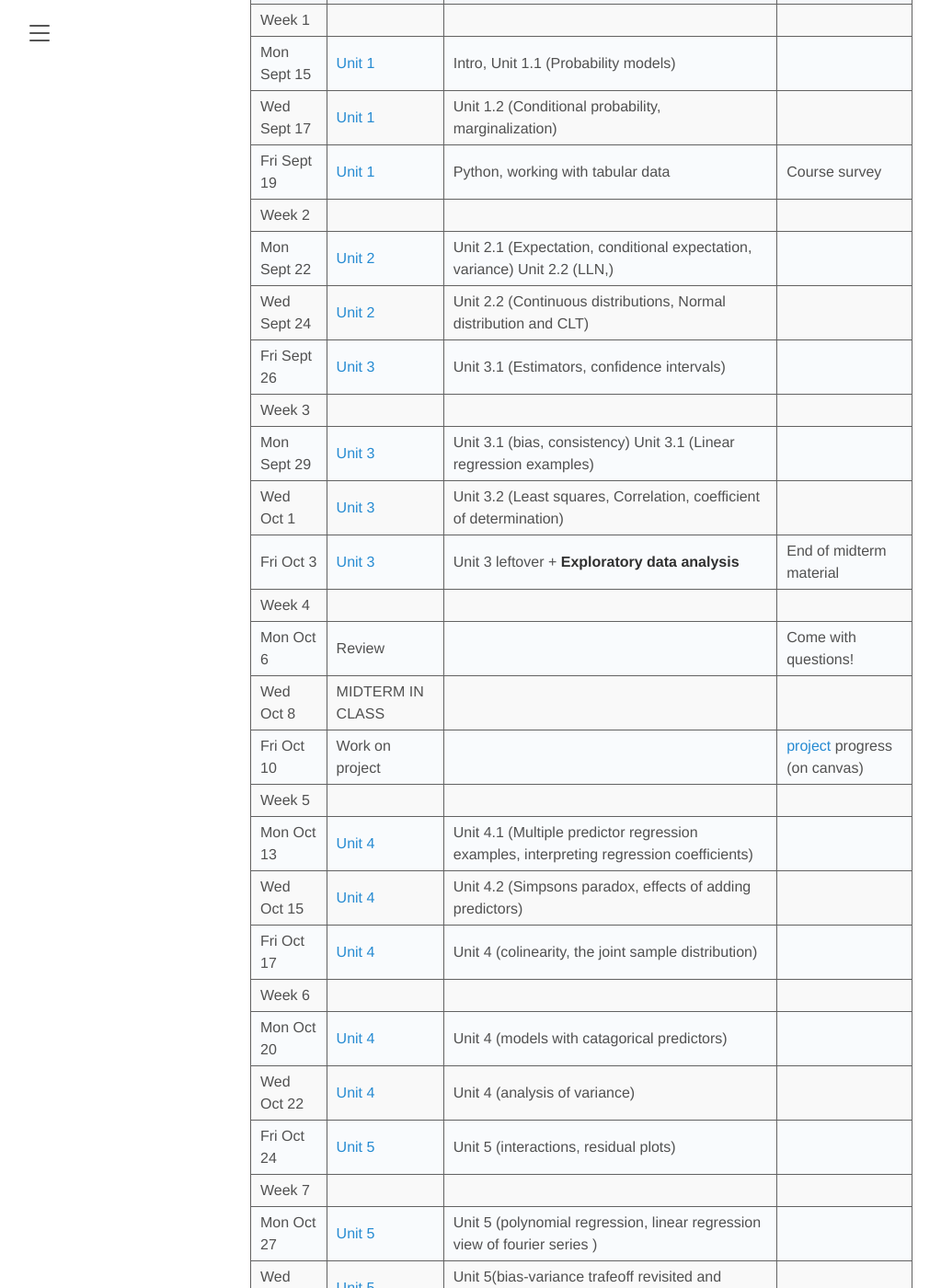
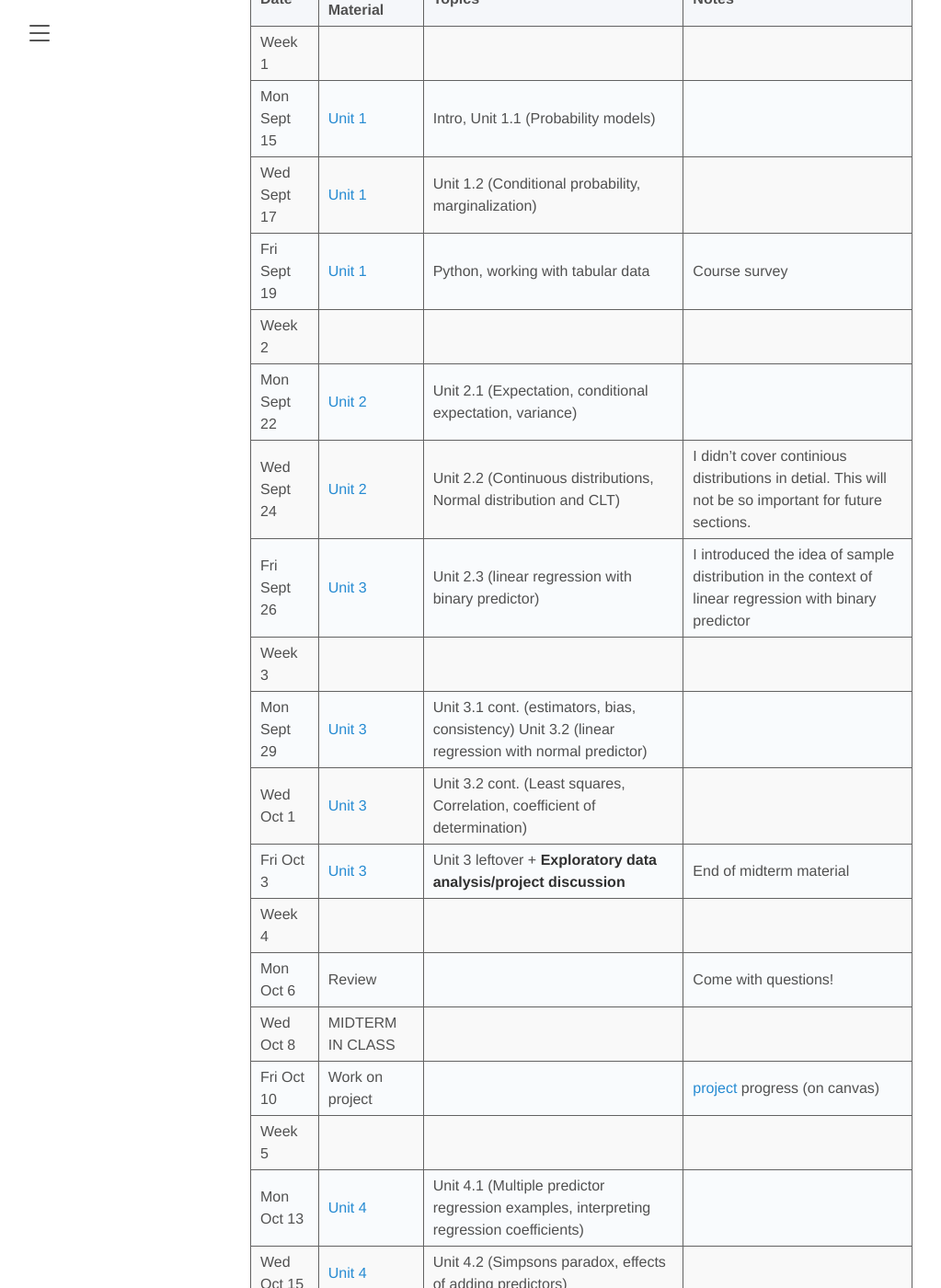
Before and after one commit to elevien/math50_2025, a Jekyll site: the page built from schedule.md, in a window 1280 px wide and 1400 px high, scrolled down 473 px. Shown: the whole window at 92% size, without its empty margins (8-1031 px from the left). Built offline with Jekyll 4.4.1, drawn with Linux system fonts in a browser that asks for light colours.

Commit message:
fixed typos in unit2

```diff
--- a/schedule.md
+++ b/schedule.md
@@ -17,13 +17,13 @@
 | Wed Sept 17 | [Unit 1](../unit1/index.html) | Unit 1.2 (Conditional probability, marginalization) |  |
 | Fri Sept 19 | [Unit 1](../unit1/index.html) | Python, working with tabular data | Course survey |
 | Week 2 || | |
-| Mon Sept 22 | [Unit 2](../unit2/index.html) | Unit 2.1 (Expectation, conditional expectation, variance)  Unit 2.2 (LLN,) |  |
-| Wed Sept 24 | [Unit 2](../unit2/index.html)  | Unit 2.2 (Continuous distributions, Normal distribution and CLT) |  |
-| Fri Sept 26 | [Unit 3](../unit2/index.html) | Unit 3.1 (Estimators, confidence intervals) |  |
+| Mon Sept 22 | [Unit 2](../unit2/index.html) | Unit 2.1 (Expectation, conditional expectation, variance) |  |
+| Wed Sept 24 | [Unit 2](../unit2/index.html)  | Unit 2.2 (Continuous distributions, Normal distribution and CLT) | I didn't cover continious distributions in detial. This will not be so important for future sections.  |
+| Fri Sept 26 | [Unit 3](../unit2/index.html) | Unit 2.3 (linear regression with binary predictor)|  I introduced the idea of sample distribution in the context of linear regression with binary predictor|
 | Week 3 || | |
-| Mon Sept 29 | [Unit 3](../unit3/index.html) | Unit 3.1 (bias, consistency)  Unit 3.1 (Linear regression examples)   |  |
-| Wed Oct 1   | [Unit 3](../unit3/index.html) | Unit 3.2 (Least squares, Correlation, coefficient of determination) |  |
-| Fri Oct 3   | [Unit 3](../unit3/index.html)| Unit 3 leftover + **Exploratory data analysis** | End of midterm material |
+| Mon Sept 29 | [Unit 3](../unit3/index.html) | Unit 3.1 cont. (estimators, bias, consistency)  Unit 3.2 (linear regression with normal predictor)  |  |
+| Wed Oct 1   | [Unit 3](../unit3/index.html) | Unit 3.2 cont. (Least squares, Correlation, coefficient of determination) |  |
+| Fri Oct 3   | [Unit 3](../unit3/index.html)| Unit 3 leftover + **Exploratory data analysis/project discussion** | End of midterm material |
 | Week 4 || | |
 | Mon Oct 6   | Review | | Come with questions! |
 | Wed Oct 8   | MIDTERM IN CLASS |  |  |
```
Also changed, not shown: 3 other files.
